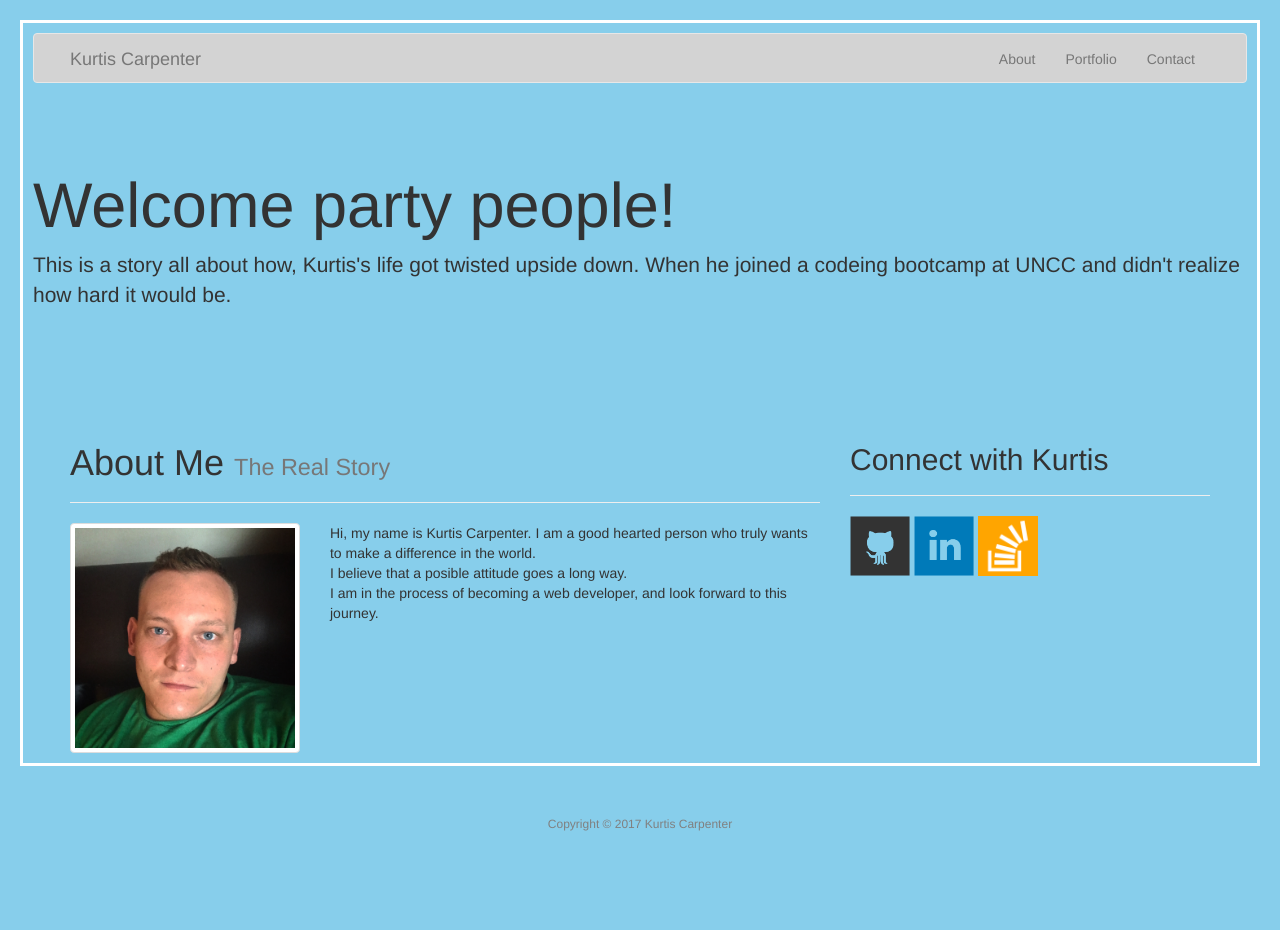
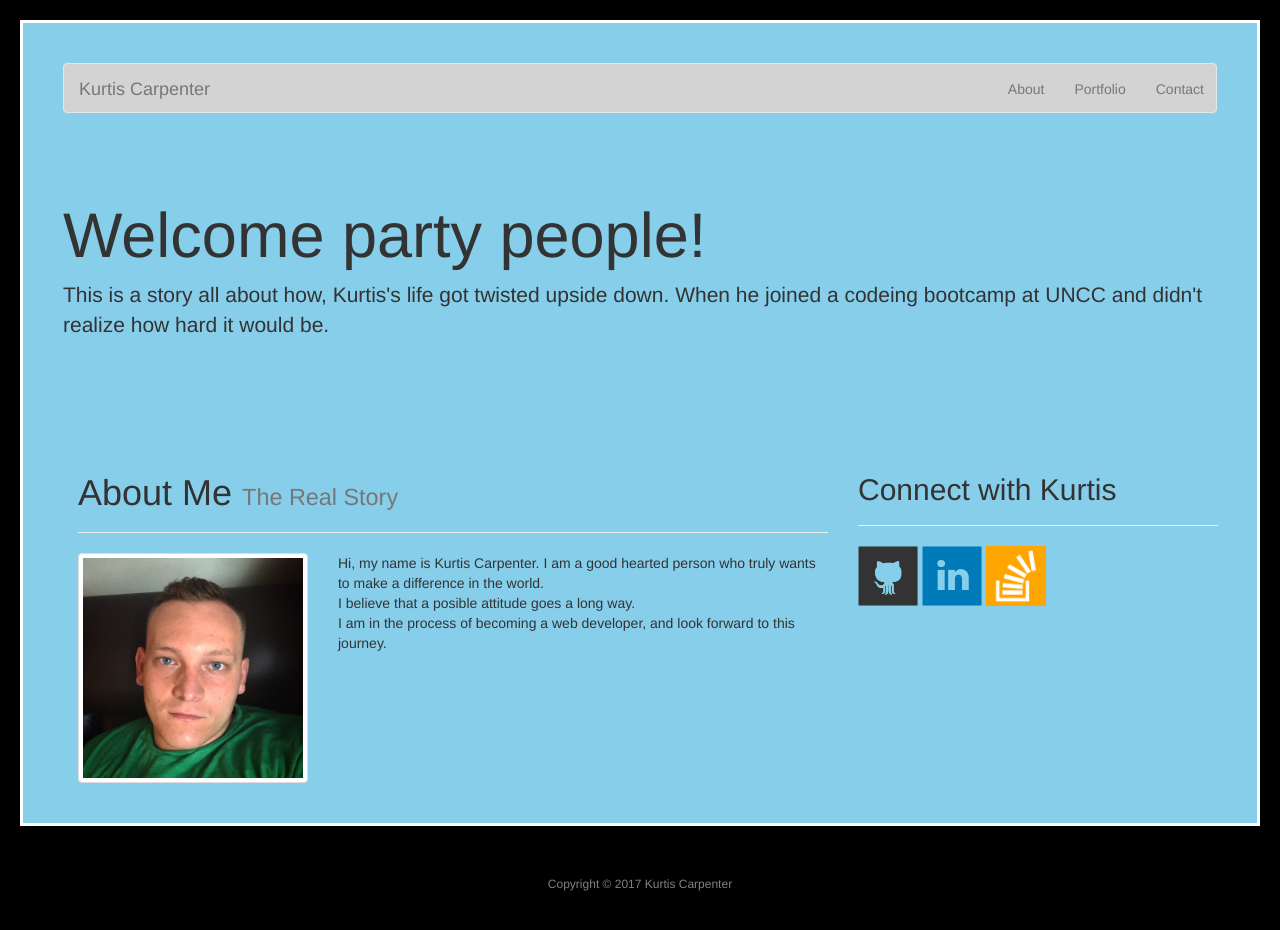
Before and after one commit to KurtisNiner/Bootstrap-Portfolio, a plain HTML site: page index.html in a window 1280 px wide. Before the commit the page ends 873 px from the top, so only its background shows below. Drawn offline with nearby package versions, Linux system fonts and the light colour scheme.

Commit message:
black background

```diff
--- a/css/style.css
+++ b/css/style.css
@@ -2,11 +2,12 @@
     margin: 20px;
     border: solid;
     border-color: white;
-    padding: 10px;
+    padding: 40px;
+    background-color: skyblue;
 }
 
 .body {
-    background-color: skyblue;
+    background-color: black;
     padding: 20 px;
 }
 
```
Also changed, not shown: contact.html (+2 -2 lines).
